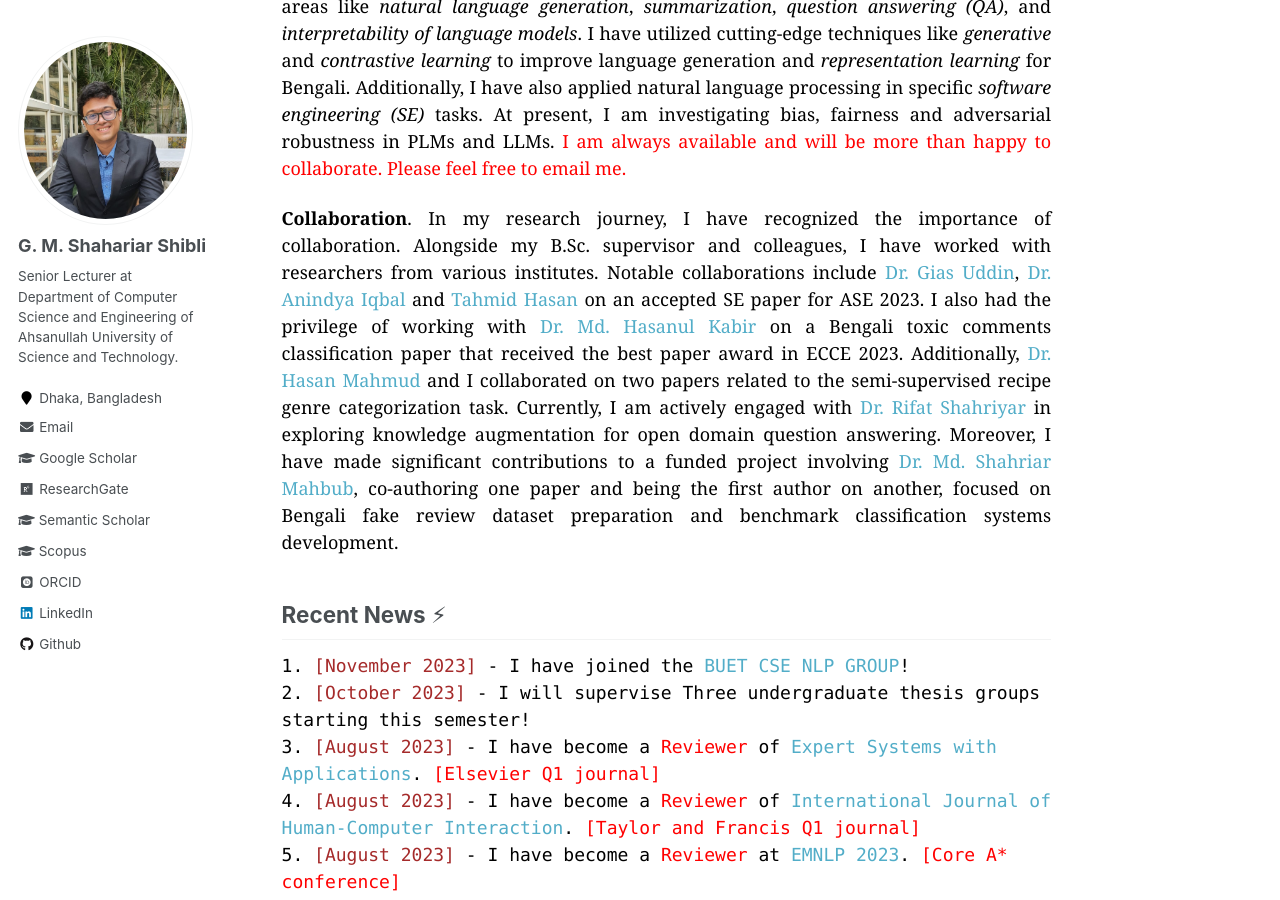
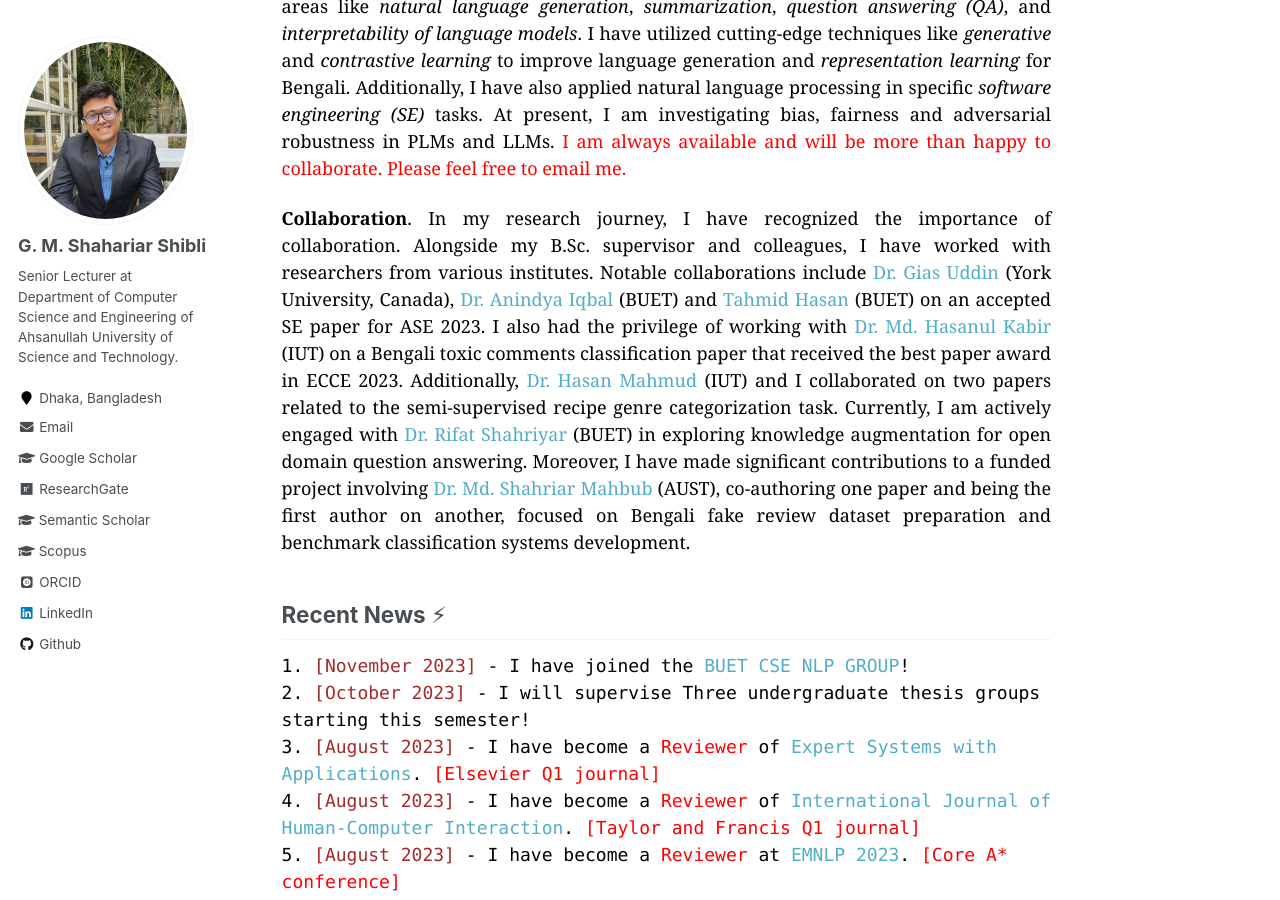
Before and after one commit to shahariar-shibli/shahariar-shibli.github.io, a Jekyll site: the page built from _pages/about.md, in a window 1280 px wide and 900 px high, scrolled down 348 px. Built offline with Jekyll 4.4.1, drawn with Linux system fonts in a browser that asks for light colours; some web fonts are replaced.

Commit message:
Update about.md

```diff
--- a/_pages/about.md
+++ b/_pages/about.md
@@ -28,15 +28,15 @@ Additionally, I have also applied natural language processing in specific <em>so
 <p style="text-align:justify;color:black; font-family:Georgia">
 <b>Collaboration</b>.  In my research journey, I have recognized the importance of collaboration. Alongside my B.Sc. supervisor and
 colleagues, I have worked with researchers from various institutes. Notable collaborations include
-<a href="https://giasuddin.ca/">Dr. Gias Uddin</a>,
-<a href="https://cse.buet.ac.bd/faculty_list/detail/anindyaiqbal">Dr. Anindya Iqbal</a> and <a href="https://tahmid04.github.io/">Tahmid Hasan</a> on an accepted SE paper for ASE 2023. I also
-had the privilege of working with <a href="https://cse.iutoic-dhaka.edu/profile/hasanul">Dr. Md. Hasanul Kabir</a> on a Bengali toxic
+<a href="https://giasuddin.ca/">Dr. Gias Uddin</a> (York University, Canada),
+<a href="https://cse.buet.ac.bd/faculty_list/detail/anindyaiqbal">Dr. Anindya Iqbal</a> (BUET) and <a href="https://tahmid04.github.io/">Tahmid Hasan</a> (BUET) on an accepted SE paper for ASE 2023. I also
+had the privilege of working with <a href="https://cse.iutoic-dhaka.edu/profile/hasanul">Dr. Md. Hasanul Kabir</a> (IUT) on a Bengali toxic
 comments classification paper that received the best paper award in ECCE 2023. Additionally,
-<a href="https://cse.iutoic-dhaka.edu/profile/hasan/education">Dr. Hasan Mahmud</a> and I collaborated on two papers related to the
+<a href="https://cse.iutoic-dhaka.edu/profile/hasan/education">Dr. Hasan Mahmud</a> (IUT) and I collaborated on two papers related to the
 semi-supervised recipe genre categorization task. Currently, I am actively engaged with
-<a href="http://rifatshahriyar.github.io/">Dr. Rifat Shahriyar</a> in exploring knowledge augmentation for open
+<a href="http://rifatshahriyar.github.io/">Dr. Rifat Shahriyar</a> (BUET) in exploring knowledge augmentation for open
 domain question answering. Moreover, I have made significant contributions to a funded project involving
-<a href="https://www.aust.edu/cse/faculty_member/dr_md_shahriar_mahbub">Dr. Md. Shahriar Mahbub</a>, co-authoring one paper and being the first
+<a href="https://www.aust.edu/cse/faculty_member/dr_md_shahriar_mahbub">Dr. Md. Shahriar Mahbub</a> (AUST), co-authoring one paper and being the first
 author on another, focused on Bengali fake review dataset preparation and benchmark classification systems development.
 </p>
 
```
